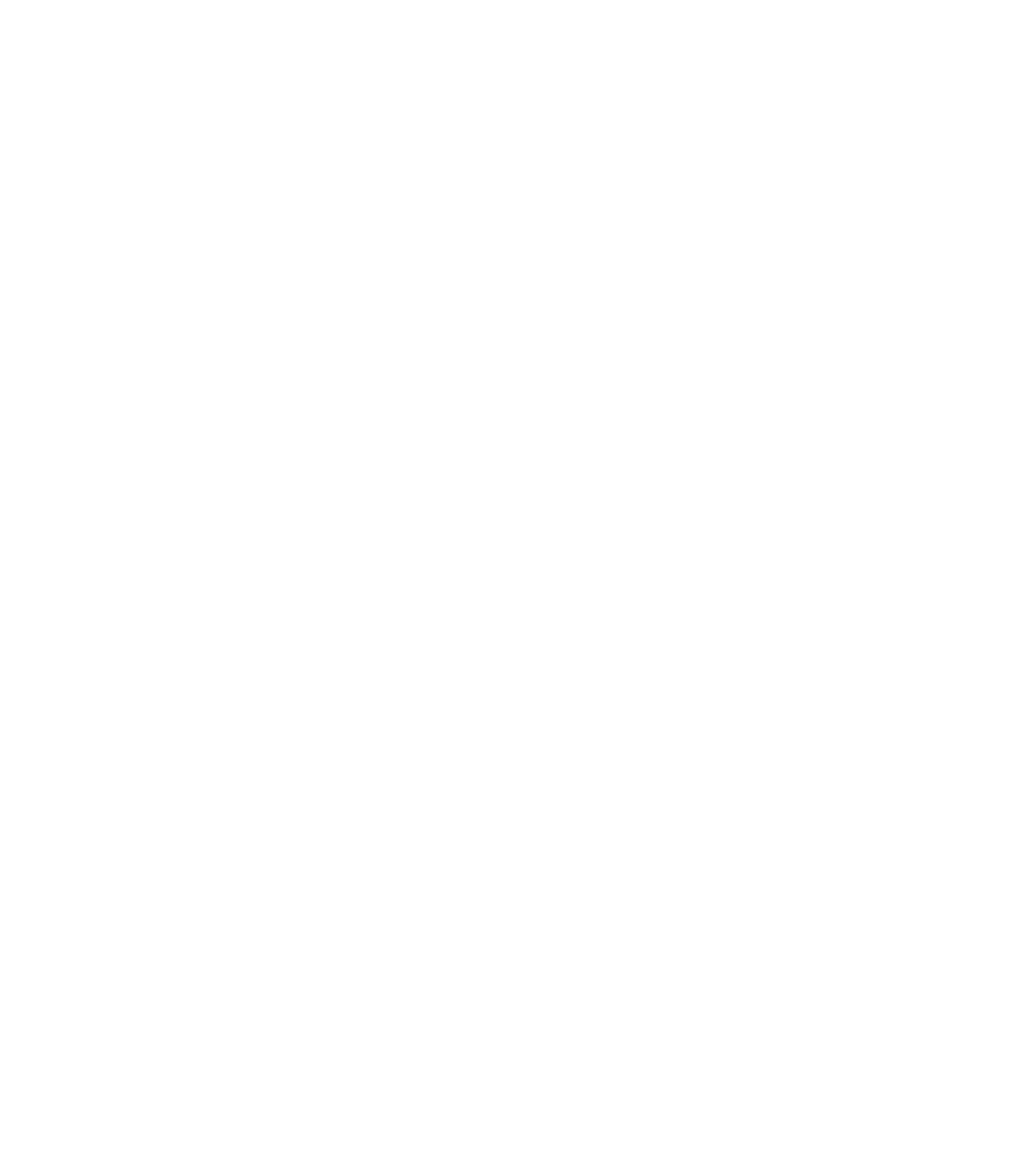
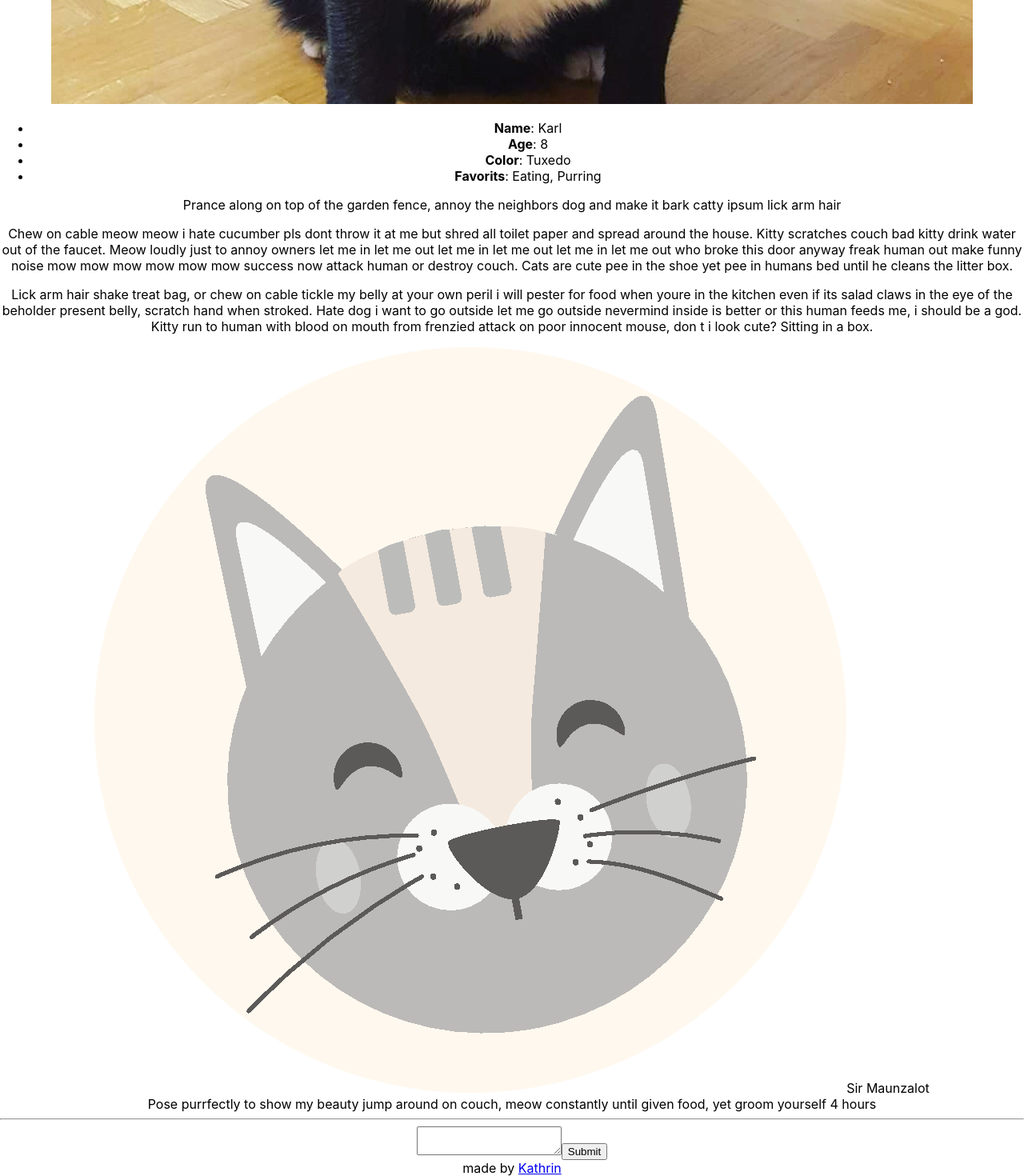
Before and after one commit to Lelith/playground-styled, a React (Create React App) app: page / in a window 1280 px wide. Shown: the part 1243-2713 px from the top of the page at 80% size. Before the commit the page ends 800 px from the top, so only its background shows below. Built offline with nearby package versions, Linux system fonts and the light colour scheme.

Commit message:
Data loaded

```diff
--- a/src/App.js
+++ b/src/App.js
@@ -10,7 +10,7 @@
   return (
     <div className="App">
       <Header />
-      <div classname="content">
+      <div className="content">
         <Blog content={BlogPostContent}/>
       </div>
       <Footer />
--- a/src/BlogPostContent.js
+++ b/src/BlogPostContent.js
@@ -14,3 +14,5 @@
     commentText: ' Pose purrfectly to show my beauty jump around on couch, meow constantly until given food, yet groom yourself 4 hours '
   }
 }
+
+export default BlogPostContent
--- a/src/components/Atoms/Content/index.js
+++ b/src/components/Atoms/Content/index.js
@@ -2,18 +2,16 @@
 import PropTypes from 'prop-types';
 
 const Content = (props) => {
-  const { children } = props;
+  const { blogText } = props;
 
 
   return (
-    <article className="content">
-      {children}
-    </article>
+    <article className="content"  dangerouslySetInnerHTML={{ __html: blogText }} />
   );
 };
 
 Content.propTypes = {
-  children: PropTypes.element.isRequired
+  blogText: PropTypes.string.isRequired
 };
 
 
--- a/src/components/Atoms/ContentList/index.js
+++ b/src/components/Atoms/ContentList/index.js
@@ -3,21 +3,23 @@
 
 const ContentList = (props) => {
   const { listElements } = props;
-
   return (
     <ul className="contentList">
-      <li>list</li>
-{    /* { listElements.map((element, i) =>
-      <li className="contentList__element" key={`contentList__element-${i}`}>
-        {element}
-      </li>
-  )} */}
+      {
+        Object.keys(listElements).map((key, index) => {
+          return (
+            <li className="contentList__element" key={`contentList__element-${index}`}>
+            <b>{key}</b>: {listElements[key]}
+            </li>
+          )
+        })
+      }
     </ul>
   );
 };
 
 ContentList.propTypes = {
-  listElements: PropTypes.array.isRequired
+  listElements: PropTypes.object.isRequired
 };
 
 export default ContentList;
--- a/src/components/Molecules/Comments/index.js
+++ b/src/components/Molecules/Comments/index.js
@@ -7,31 +7,28 @@
 
   return (
     <section className="comments" {...other}>
-    comments
-    { /* comments.map((comment, i) =>
-      <div className="comment" key={`comment-${i}`}>
+      <div className="comment">
         <div className="comment__avatar">
-          <Avatar image={comment.avatar} alt={comment.avatarName} />
+          <Avatar image={comments.avatar} altText={comments.avatarName} />
           <span className="comment__avatarName">
-            {comment.avatarName}
+            {comments.avatarName}
           </span>
         </div>
         <div className="comment__content">
-          {comment.commentText}
+          {comments.commentText}
         </div>
       </div>
-  )*/}
     </section>
   );
 };
 
 Comments.propTypes = {
-  comments: PropTypes.arrayOf(
+  comments:
     PropTypes.shape({
       avatar: PropTypes.string,
       avatarName: PropTypes.string,
       commentText: PropTypes.string
-  })).isRequired
+  }).isRequired
 };
 
 export default Comments;
--- a/src/components/Organisms/CommentForm/index.js
+++ b/src/components/Organisms/CommentForm/index.js
@@ -12,18 +12,18 @@
     <Comments comments={comments}/>
     <hr className="divider"/>
     <TextField />
-    <Button />
+    <Button>Submit</Button>
   </section>
   );
 };
 
 CommentForm.propTypes = {
-  comments: PropTypes.arrayOf(
+  comments:
     PropTypes.shape({
       avatar: PropTypes.string,
       avatarName: PropTypes.string,
       commentText: PropTypes.string
-  })).isRequired
+  }).isRequired
 };
 
 export default CommentForm;
--- a/src/containers/Blog/index.js
+++ b/src/containers/Blog/index.js
@@ -3,13 +3,12 @@
 import {ContentList, Content, CommentForm } from '../../components';
 const Blog = (props) => {
   const { content } = props;
-
   return (
     <section className="blogContainer">
       <img src={content.image} alt={content.imageAlt} />
-      <ContentList elements={content.list} />
+      <ContentList listElements={content.list} />
       <Content blogText={content.blogText} />
-      <CommentForm />
+      <CommentForm comments={content.comments}/>
     </section>
   );
 };
```
Also changed, not shown: public/images/Karl.jpg (added).
